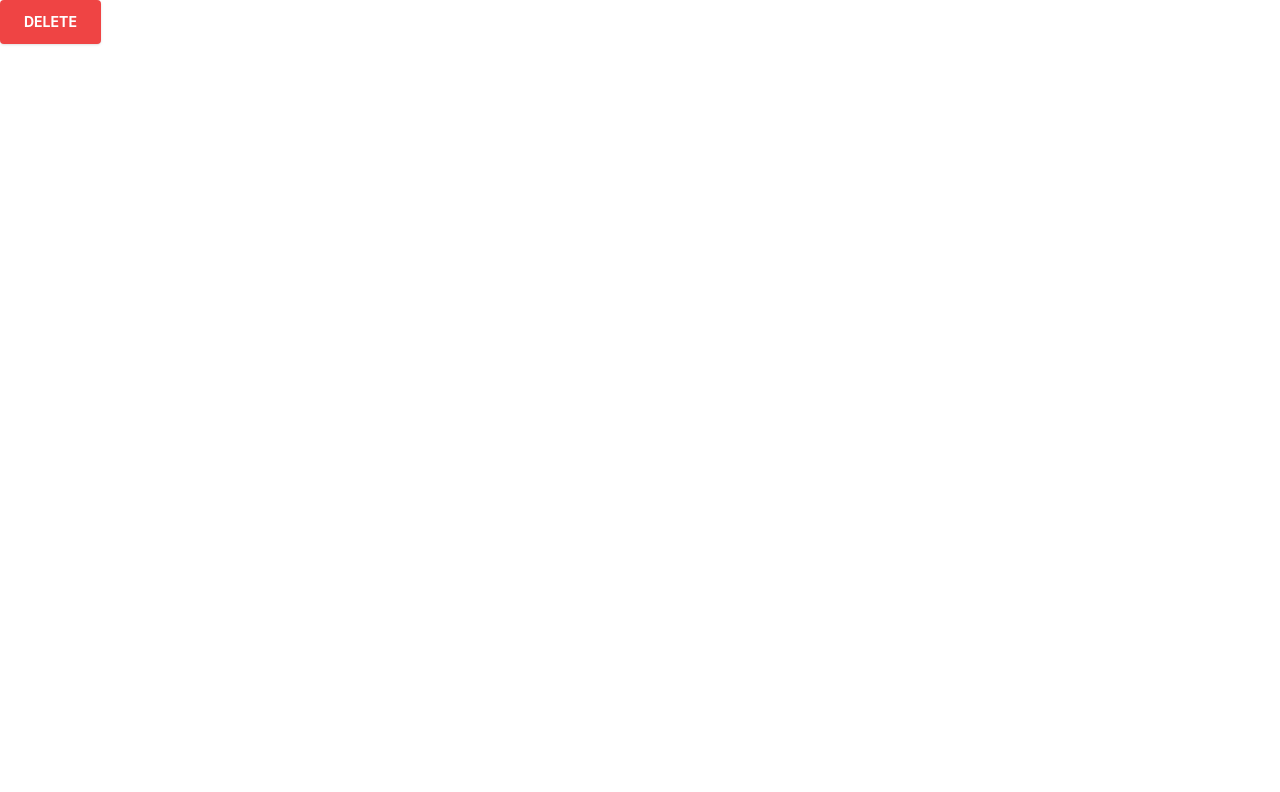
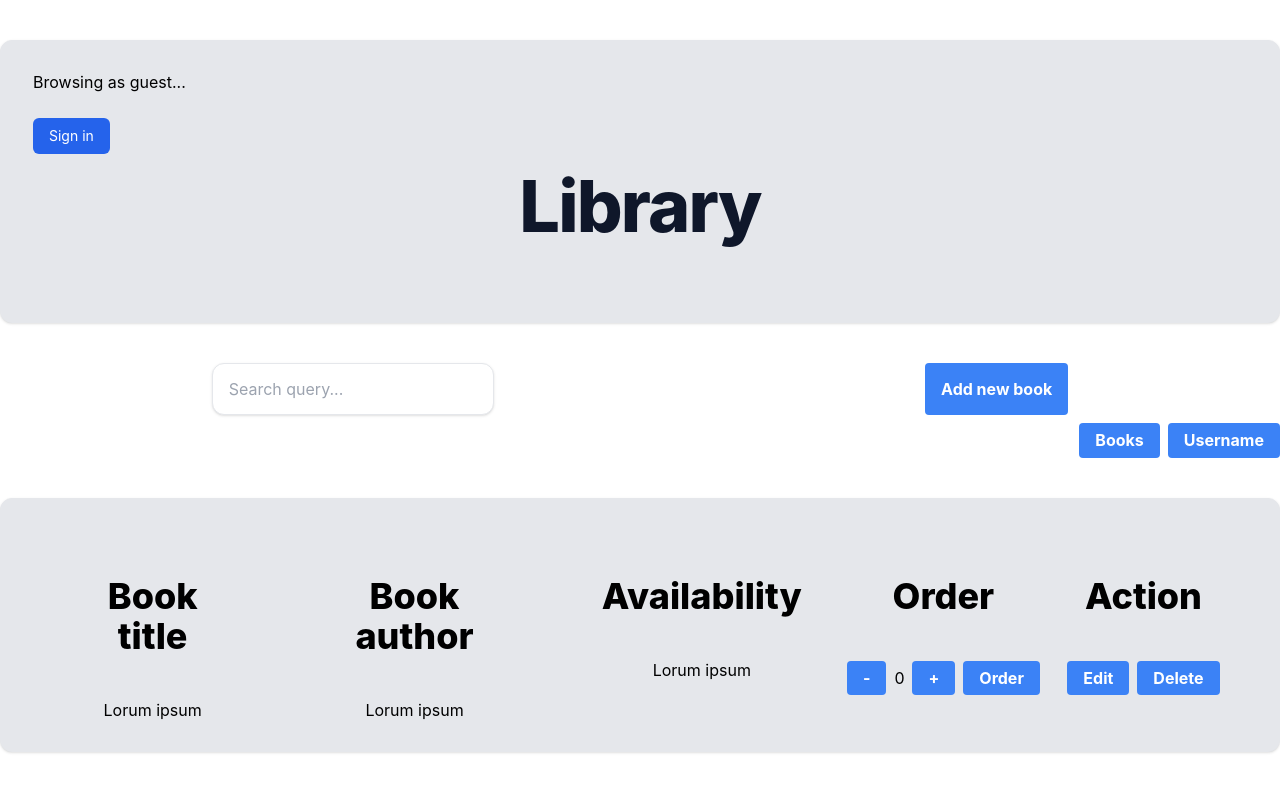
Before and after one commit to divby0exc/library-final-project, a React (Create React App) app: page / in a window 1280 px wide. Shown: the top 792 px of the page. Built offline with nearby package versions, Linux system fonts and the light colour scheme.

Commit message:
aligned items

```diff
--- a/src/components/AdminComponents/ActionColumn.tsx
+++ b/src/components/AdminComponents/ActionColumn.tsx
@@ -1,7 +1,7 @@
 const ActionColumn = () => {
   return (
     <div>
-      <ul className="tc">
+      <ul className="flex flex-col items-center">
         <p className="border bg-gray-200 text-4xl font-extrabold p-7 m-4">
           Action
         </p>
--- a/src/index.tsx
+++ b/src/index.tsx
@@ -14,6 +14,6 @@
 );
 root.render(
   <React.StrictMode>
-    <DeleteModal />
+    <AdminHome />
   </React.StrictMode>
 );
```
